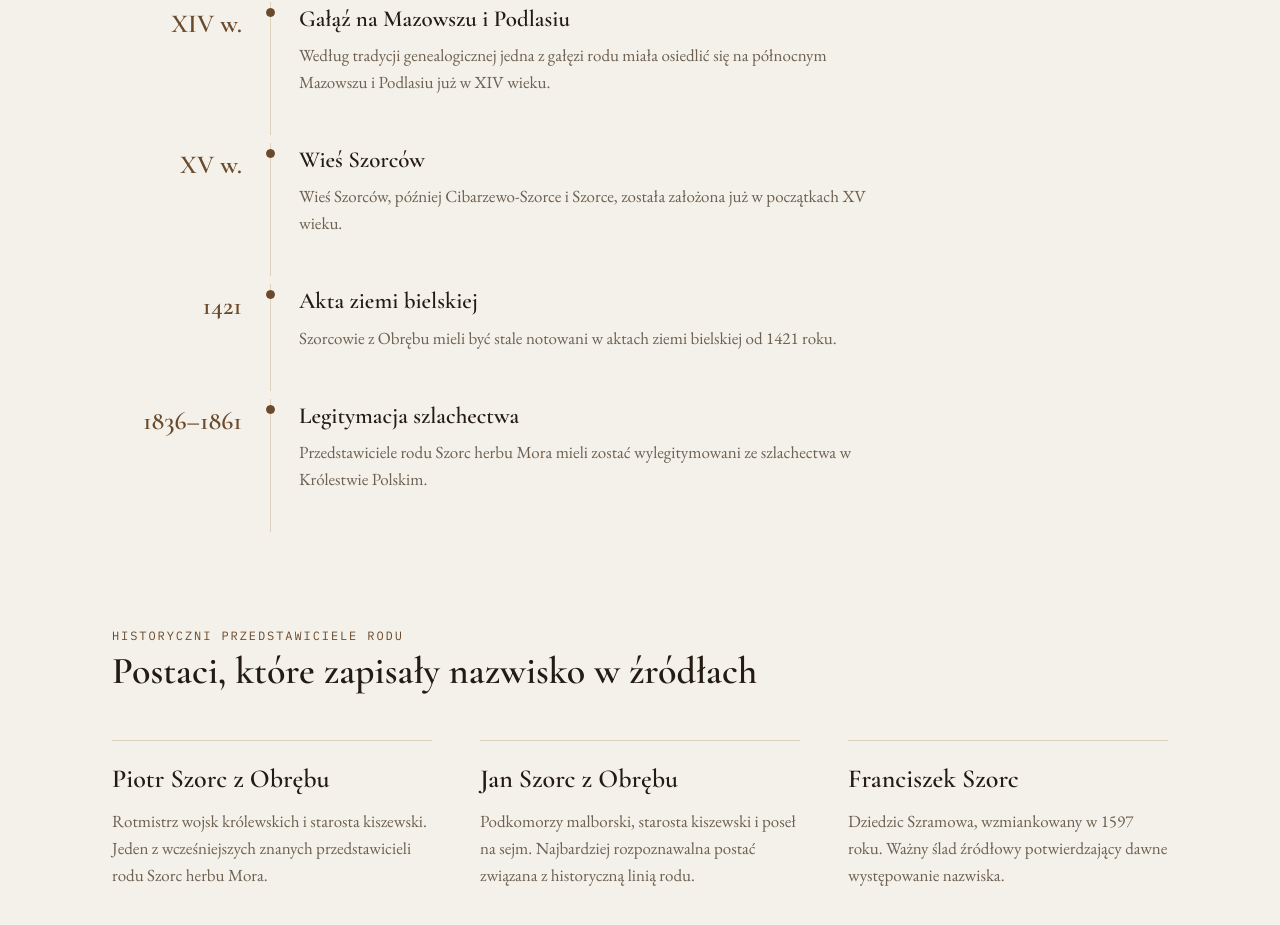
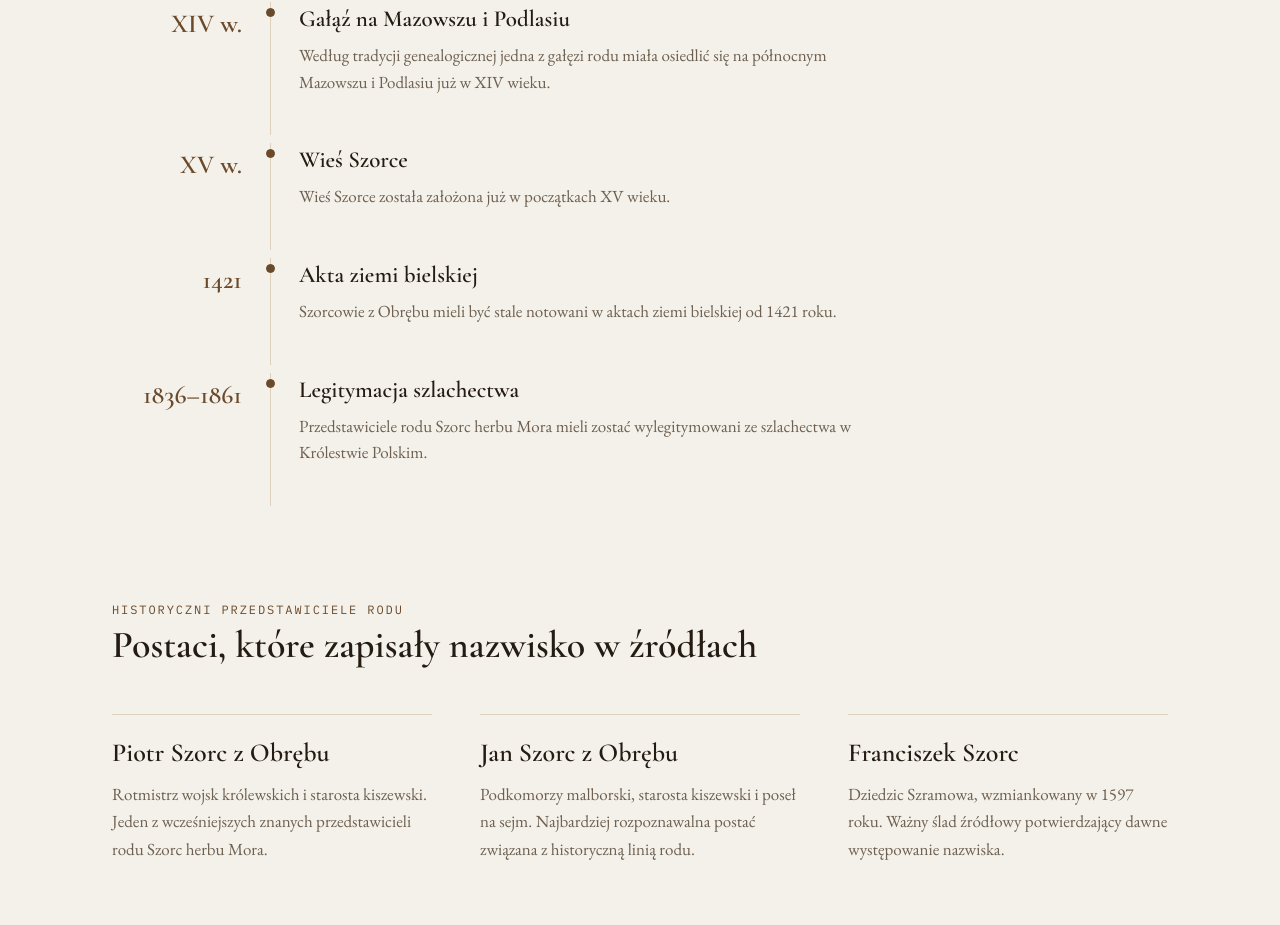
Before and after one commit to Szorcu/szorcfamily, a Next.js app: page / in a window 1280 px wide. Shown: the part 2908-3833 px from the top of the page. Built offline with nearby package versions, Linux system fonts and the light colour scheme.

Commit message:
Content adjustment

```diff
--- a/src/content/site.ts
+++ b/src/content/site.ts
@@ -59,8 +59,8 @@ export const timeline: TimelineEvent[] = [
   },
   {
     year: "XV w.",
-    title: "Wieś Szorców",
-    body: "Wieś Szorców, później Cibarzewo-Szorce i Szorce, została założona już w początkach XV wieku.",
+    title: "Wieś Szorce",
+    body: "Wieś Szorce została założona już w początkach XV wieku.",
   },
   {
     year: "1421",
```
